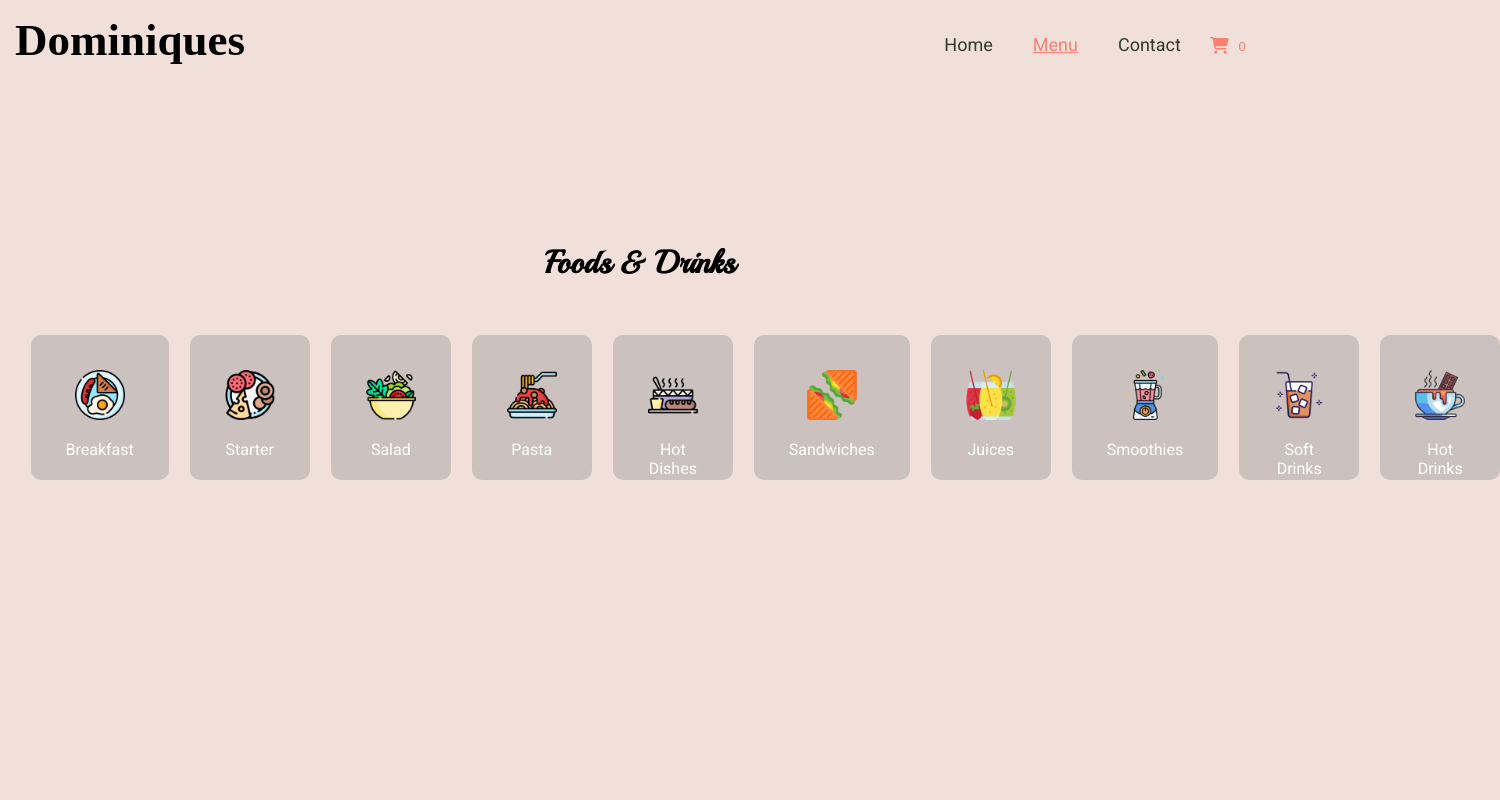
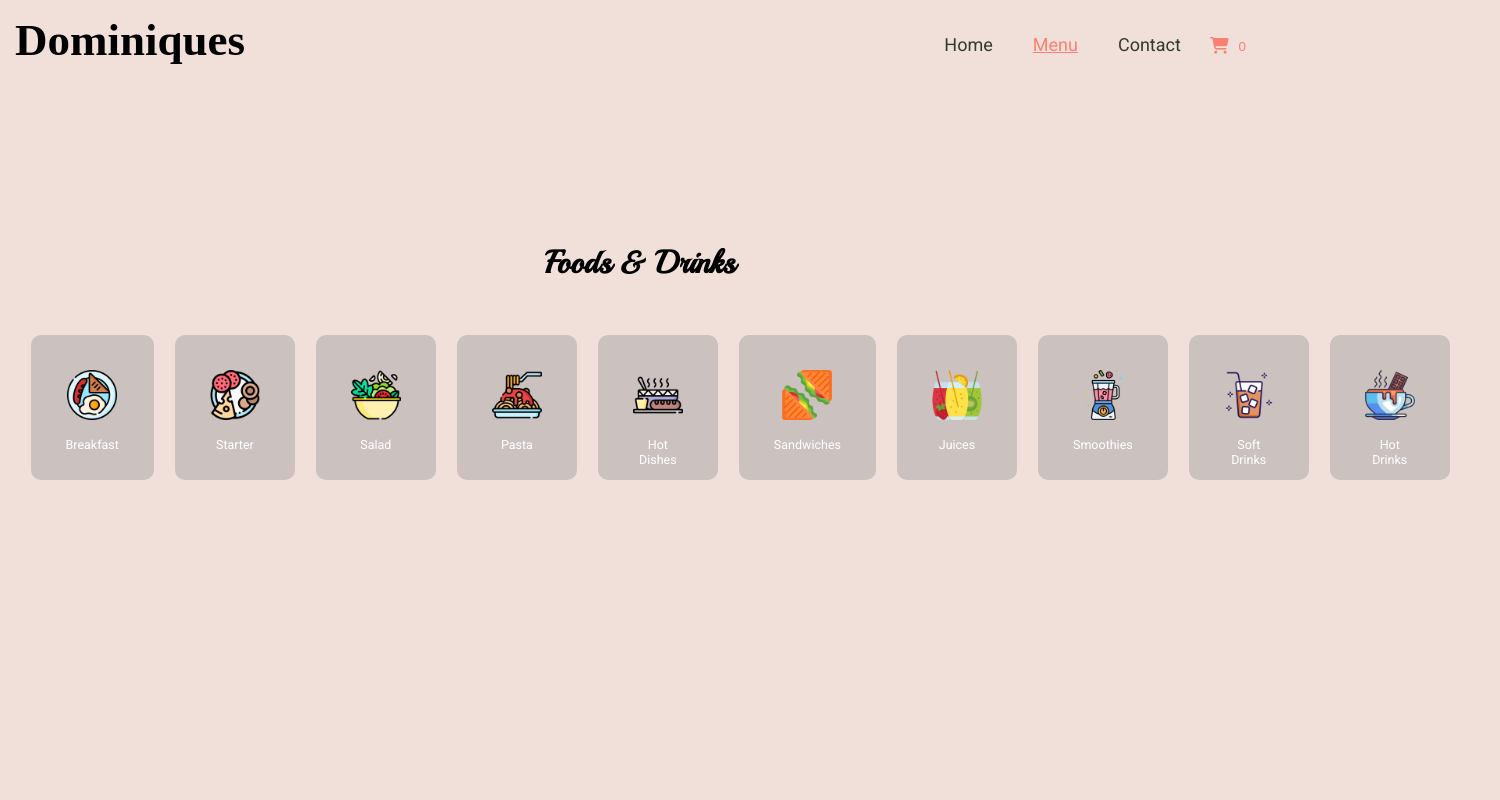
Before and after one commit to melika760/OrderCheck, a React (Create React App) app: page /Menu in a window 1280 px wide. Shown: the top 800 px of the page, 1500 px wide, since content can reach past the window. Built offline with nearby package versions, Linux system fonts and the light colour scheme; a web font is replaced by a local one.

Commit message:
Update Menue.module.css

```diff
--- a/src/Components/Menue.module.css
+++ b/src/Components/Menue.module.css
@@ -52,7 +52,9 @@ a.col:active,a.col:hover,a.col::selection {
     height: 50px;
 }
 .col p{
-    color:white
+    color:white;
+    font-size: 12.5px;
+    font-weight: medium;
 }
 .wrap{
     display: flex;
```
